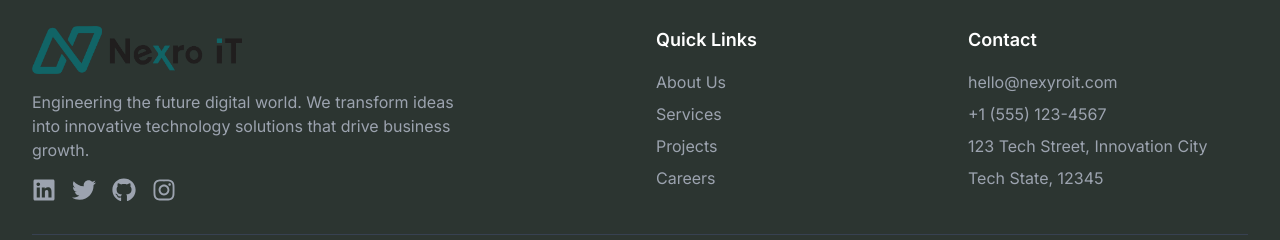
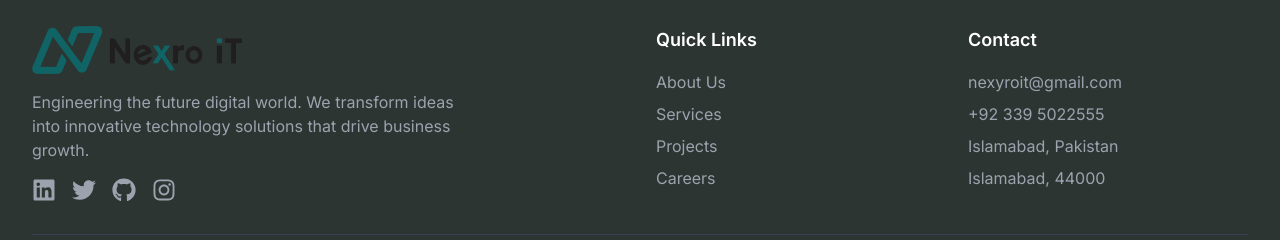
Before and after one commit to nexyroit-Tech/NexyroIT-Website, a React (Create React App) app: page /contact in a window 1280 px wide. Shown: the part 1502-1742 px from the top of the page. Built offline with nearby package versions, Linux system fonts and the light colour scheme.

Commit message:
fix footer

```diff
--- a/src/components/Footer.jsx
+++ b/src/components/Footer.jsx
@@ -68,10 +68,10 @@ const Footer = () => {
                     <div>
                         <h3 className="text-lg font-semibold mb-4">Contact</h3>
                         <ul className="space-y-2 text-gray-400">
-                            <li>hello@nexyroit.com</li>
-                            <li>+1 (555) 123-4567</li>
-                            <li>123 Tech Street, Innovation City</li>
-                            <li>Tech State, 12345</li>
+                            <li>nexyroit@gmail.com</li>
+                            <li>+92 339 5022555</li>
+                            <li>Islamabad, Pakistan</li>
+                            <li>Islamabad, 44000</li>
                         </ul>
                     </div>
                 </div>
```
